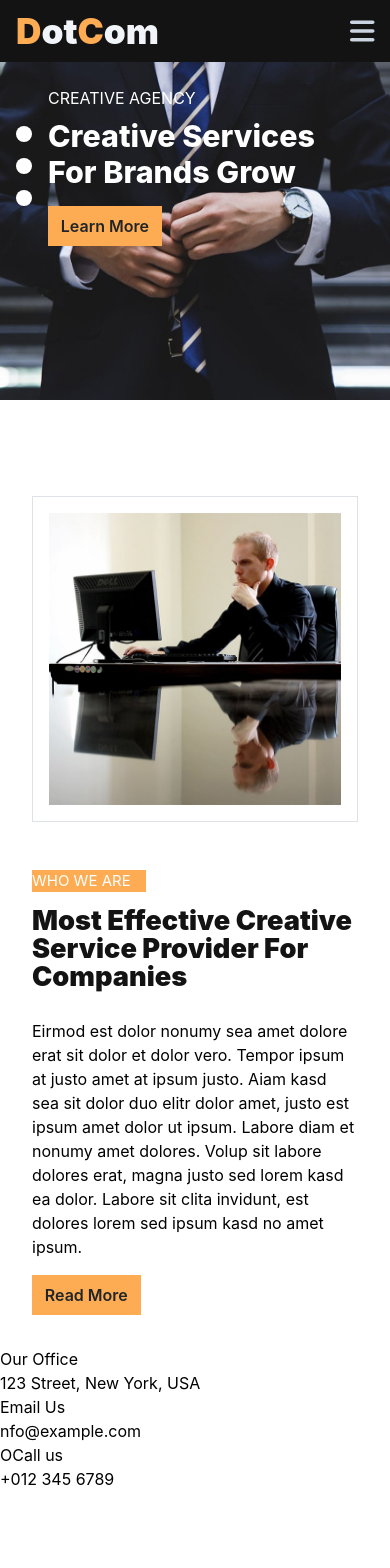
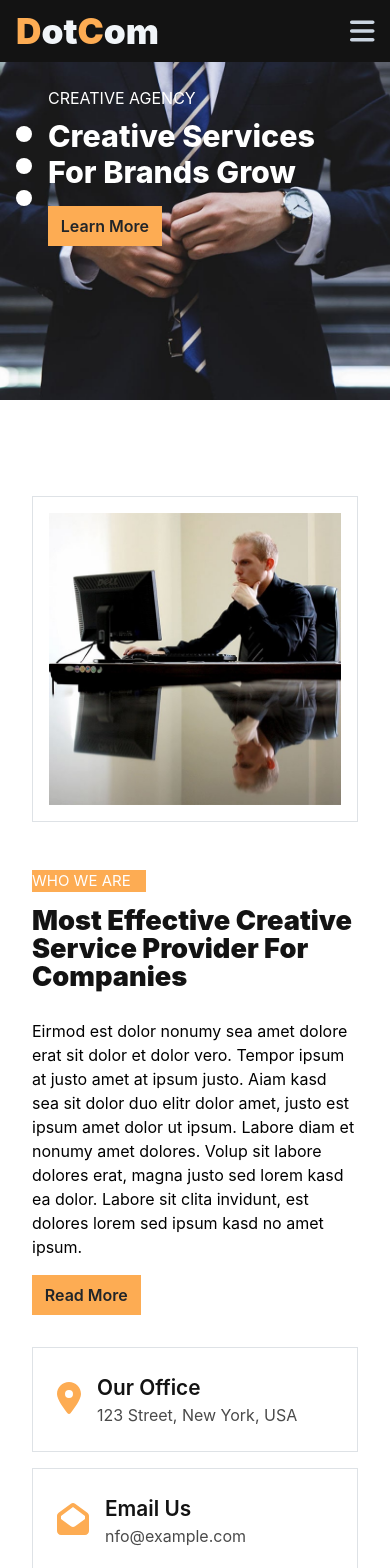
Before and after one commit to BLADEHEDA/Dotcom-Creative-Multipage-Page-App, a React (Create React App) app: page / in a window 390 px wide. Shown: the top 1568 px of the page. Before the commit the page ends 1491 px from the top, so only its background shows below. Built offline with nearby package versions, Linux system fonts and the light colour scheme.

Commit message:
info component mobile done

```diff
--- a/src/Components/Home/Home.css
+++ b/src/Components/Home/Home.css
@@ -22,6 +22,9 @@
   background-color: #fff;
   border: 1px solid #dee2e6;
 }
+.InfoProp{
+  border:  1px solid #dee2e6;
+}
 
 
 }
--- a/src/Components/Home/Info.jsx
+++ b/src/Components/Home/Info.jsx
@@ -1,14 +1,14 @@
 import React from 'react'
 import { FontAwesomeIcon } from '@fortawesome/react-fontawesome'
-import { faMapMarker,faEnvelopeOpen,faPhoneAlt } from '@fortawesome/free-solid-svg-icons'
+import { faMapMarkerAlt,faEnvelopeOpen,faPhone } from '@fortawesome/free-solid-svg-icons'
 
 const InfoProp = (props) => {
     return (
-      <div className='InfoProp'>
-        <div className="infoprop-left"> {props.icon}</div>
+      <div className='InfoProp flex mb-[1em] p-[1.5em]  '>
+        <div className="infoprop-left mt-[0.65em] mr-[1em]"> {props.icon}</div>
         <div className="infoprop-right">
-            <p className="content-head">{props.head }</p>
-            <p className="content-body">{props.content }</p>
+            <p className="content-head text-[#131313] font-[600] text-[1.3em] ">{props.head }</p>
+            <p className="content-body text-[#4A4A4A] ">{props.content }</p>
         </div>
       </div>
     )
@@ -16,11 +16,14 @@ const InfoProp = (props) => {
 
 const Info = () => {
   return (
-    <div className='Info'>
+    <div className='Info mx-[2em] mb-[3em]'>
       <InfoProp head="Our Office" content="123 Street, New York, USA "
+      icon={ <FontAwesomeIcon className='h-[2em] text-[#FDAC53] bg-[#fff] ' icon={faMapMarkerAlt}/>}
       />
-      <InfoProp head="Email Us" content="nfo@example.com" />
-      <InfoProp head="OCall us" content="+012 345 6789"  />
+      <InfoProp head="Email Us" content="nfo@example.com"
+        icon={ <FontAwesomeIcon className='h-[2em] text-[#FDAC53] bg-[#fff] ' icon={faEnvelopeOpen}/>} />
+      <InfoProp head="Call us" content="+012 345 6789"
+        icon={ <FontAwesomeIcon className='h-[2em] text-[#FDAC53] bg-[#fff] ' icon={faPhone}/>} />
     </div>
   )
 }
```
